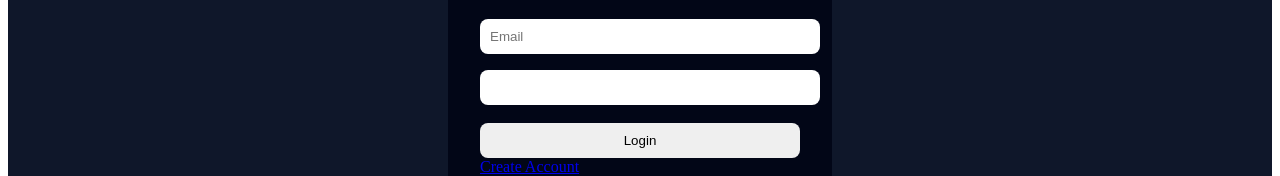
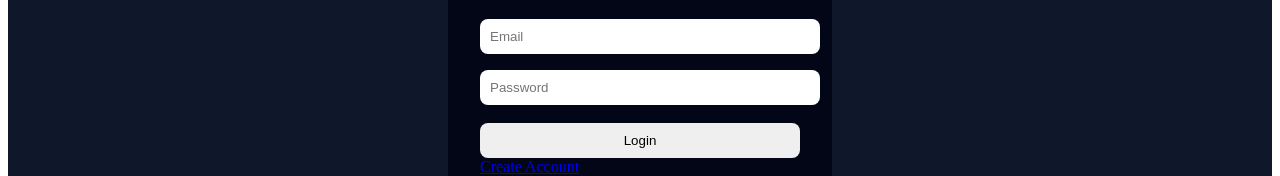
Before and after one commit to popcornholderr/Pass-god-0, a React (Vite) app: page / in a window 1280 px wide. Shown: the part 348-524 px from the top of the page. Built offline with nearby package versions, Linux system fonts and the light colour scheme; no server answers.

Commit message:
Update Login.jsx

```diff
--- a/src/pages/Login.jsx
+++ b/src/pages/Login.jsx
@@ -40,7 +40,7 @@
     <h2>Login</h2>
     <form onSubmit={handleLogin}>
       <input name="email" placeholder="Email" required />
-          <input name="password" type="password" required />
+      <input name="password" type="password" placeholder="Password" required />
       <button>Login</button>
     </form>
     <Link to="/signup">Create Account</Link>
```
Lines whose indentation alone changed are shown as unchanged.
